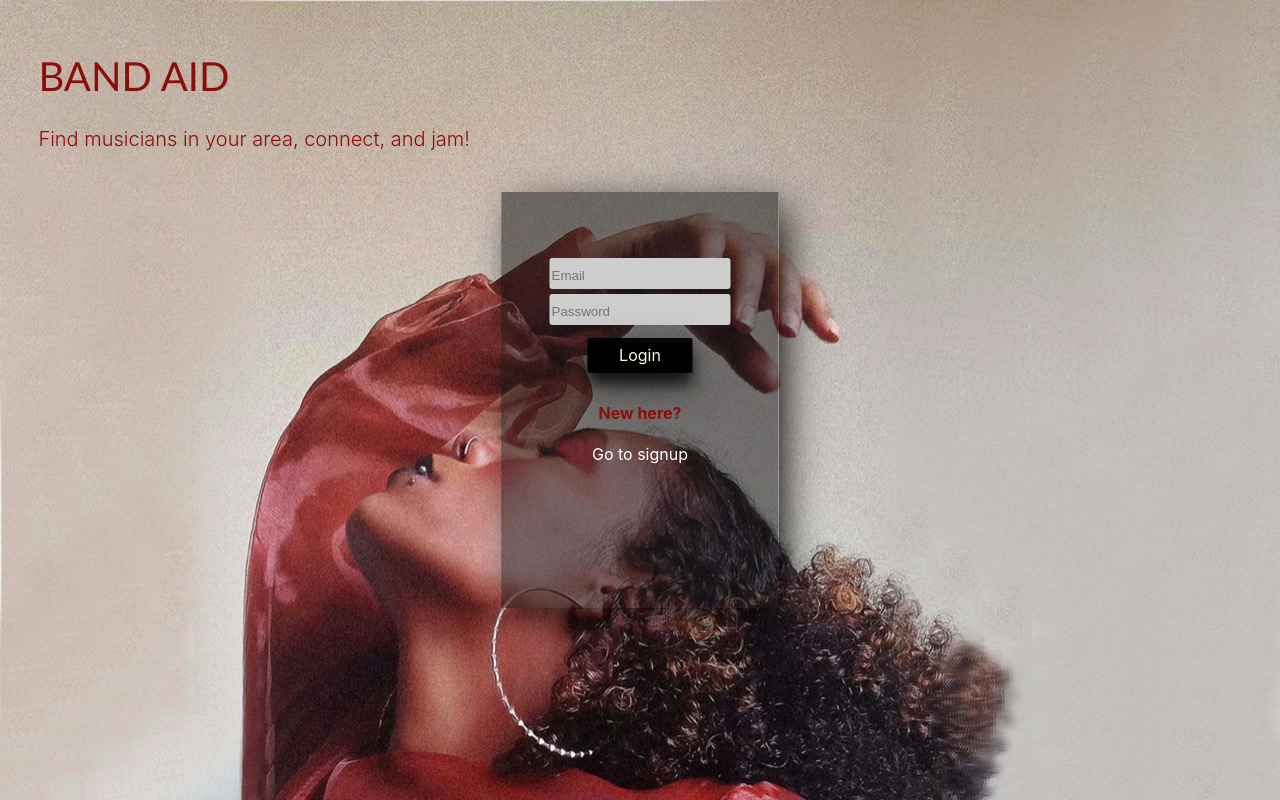
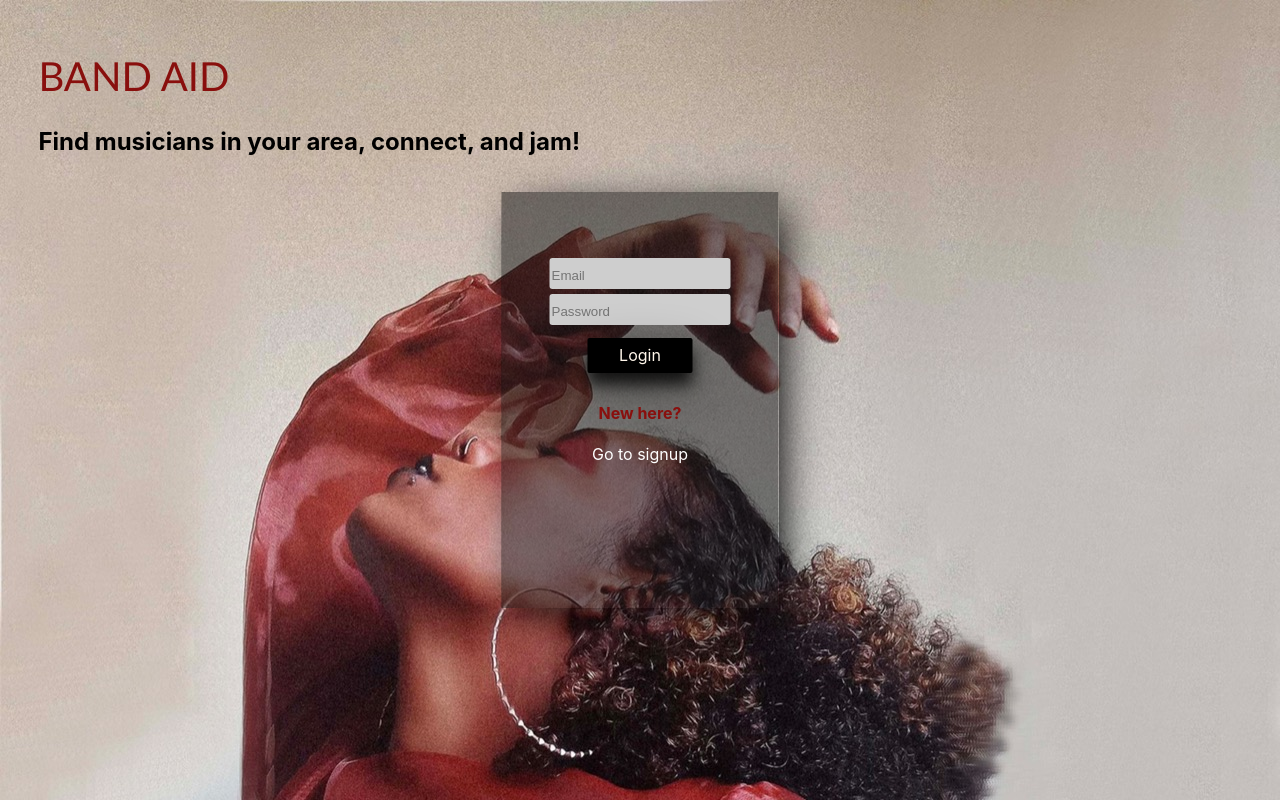
Before and after one commit to Dinaabdelbary/project-3-client, a React (Create React App) app: page /login in a window 1280 px wide. Built offline with nearby package versions, Linux system fonts and the light colour scheme; no server answers.

Commit message:
change background to solid color

```diff
--- a/src/App.css
+++ b/src/App.css
@@ -420,9 +420,16 @@ a {
 }
 
 body {
+  background-color: #d8d3d0;
+}
+
+.background-landing {
   background-image: url("../public/WhatsApp\ Image\ 2022-05-11\ at\ 10.29.43\ AM.jpeg");
   background-size: cover;
   background-repeat: no-repeat;
+  position: fixed;
+  min-width: 100%;
+  min-height: 100%;
 }
 
 .container {
@@ -627,3 +634,23 @@ h4 {
   flex-wrap: wrap;
   padding-top: 50px;
 }
+
+/* Profile page */
+
+.profile-page {
+  position: absolute;
+  top: 40%;
+  left: 50%;
+  background-color: rgba(48, 46, 46, 0.2);
+  -webkit-transform: translate(-50%, -50%);
+  transform: translate(-50%, -50%);
+  /* in case I need a separate tag for the form */
+  padding: 5em;
+  height: 400px;
+  /* border-radius: 2%; */
+  border-left: 2px rgba(255, 255, 255, 0.03);
+  border-top: 2px rgba(255, 255, 255, 0.03);
+  /* backdrop-filter: blur(10px);  test on home page */
+  box-shadow: 10px 10px 40px -6px;
+  text-align: center;
+}
--- a/src/components/Landing.jsx
+++ b/src/components/Landing.jsx
@@ -4,12 +4,12 @@ import { Link } from 'react-router-dom';
 const Landing = () => {
 
   return (
-    <div>
+    <div className='background-landing'>
       <div className='project-name'>
       <h1>BAND AID</h1>
-      <h3>
+      <h2>
       Find musicians in your area, connect, and jam!
-      </h3>
+      </h2>
       </div>
       <div className='form'>
         <div className='container'>
--- a/src/components/Login.jsx
+++ b/src/components/Login.jsx
@@ -36,13 +36,13 @@ const Login = () => {
 
   return (
 
-    <div>
+    <div className='background-landing'>
 
       <div className='project-name'>
       <h1>BAND AID</h1>
-      <h3>
+      <h2>
       Find musicians in your area, connect, and jam!
-      </h3>
+      </h2>
       </div>
 
       <div className='form'>
--- a/src/components/ProfilePage.jsx
+++ b/src/components/ProfilePage.jsx
@@ -71,8 +71,8 @@ function ProfilePage() {
   };
 
   return (
-    <div>
-      <img className='CoverImage' src='' alt='cover photo' />
+    <div className='profile-page'>
+      <img className='card-header' src={user?.profilePicture} alt='cover photo' />
       <div className='name'>Name: {user?.name}</div>
       <p className='details'>Instrument I play: {user?.instruments}</p>
       <p className='details'>Genres: {user?.genres}</p>
--- a/src/components/SignUp.jsx
+++ b/src/components/SignUp.jsx
@@ -30,12 +30,12 @@ const SignUp = () => {
       );
   };
   return (
-    <div>
+    <div className='background-landing'>
      <div className='project-name'>
       <h1>BAND AID</h1>
-      <h3>
+      <h2>
       Find musicians in your area, connect, and jam!
-      </h3>
+      </h2>
       </div>
       <div className='form'>
         <div className='App'>
```
